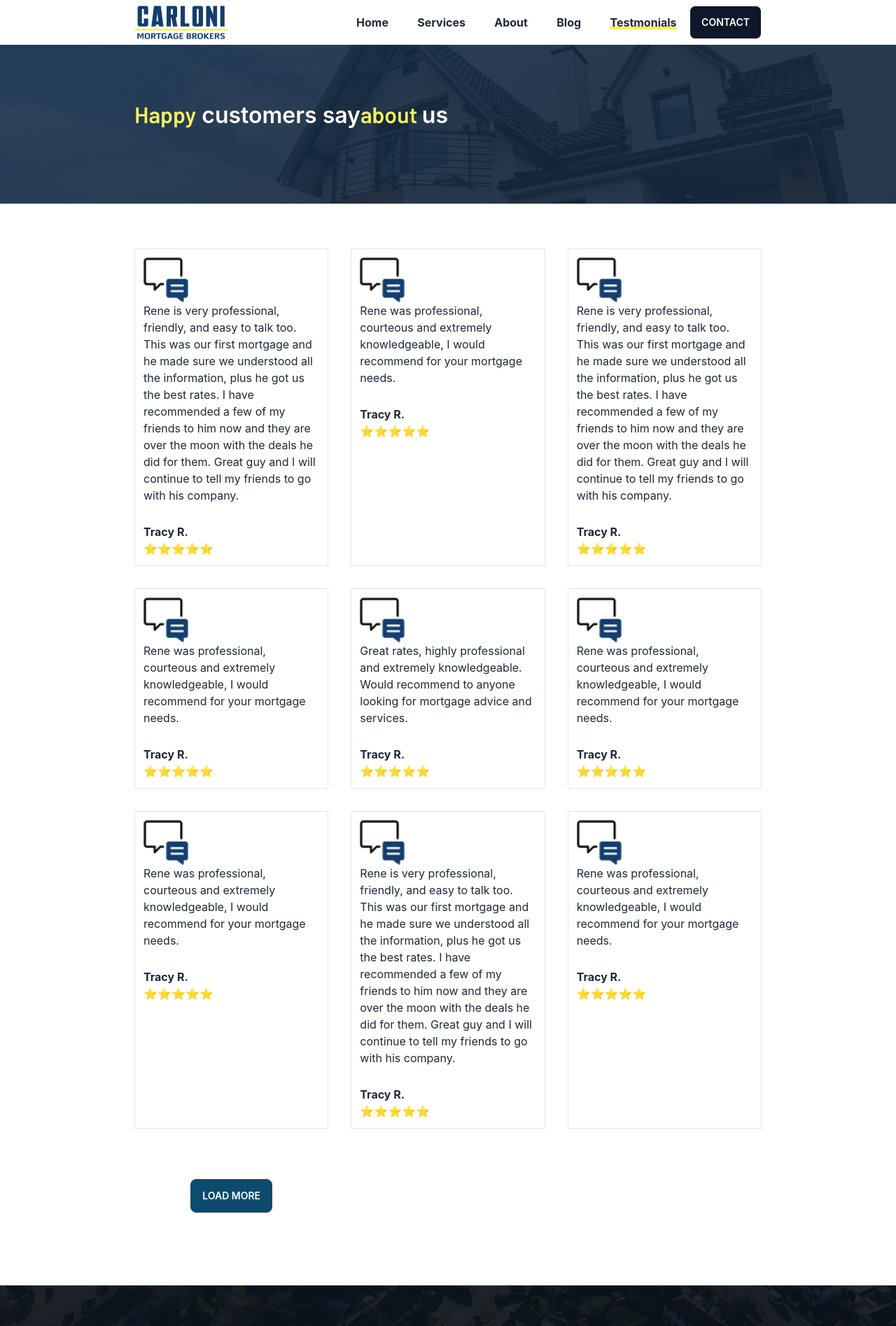
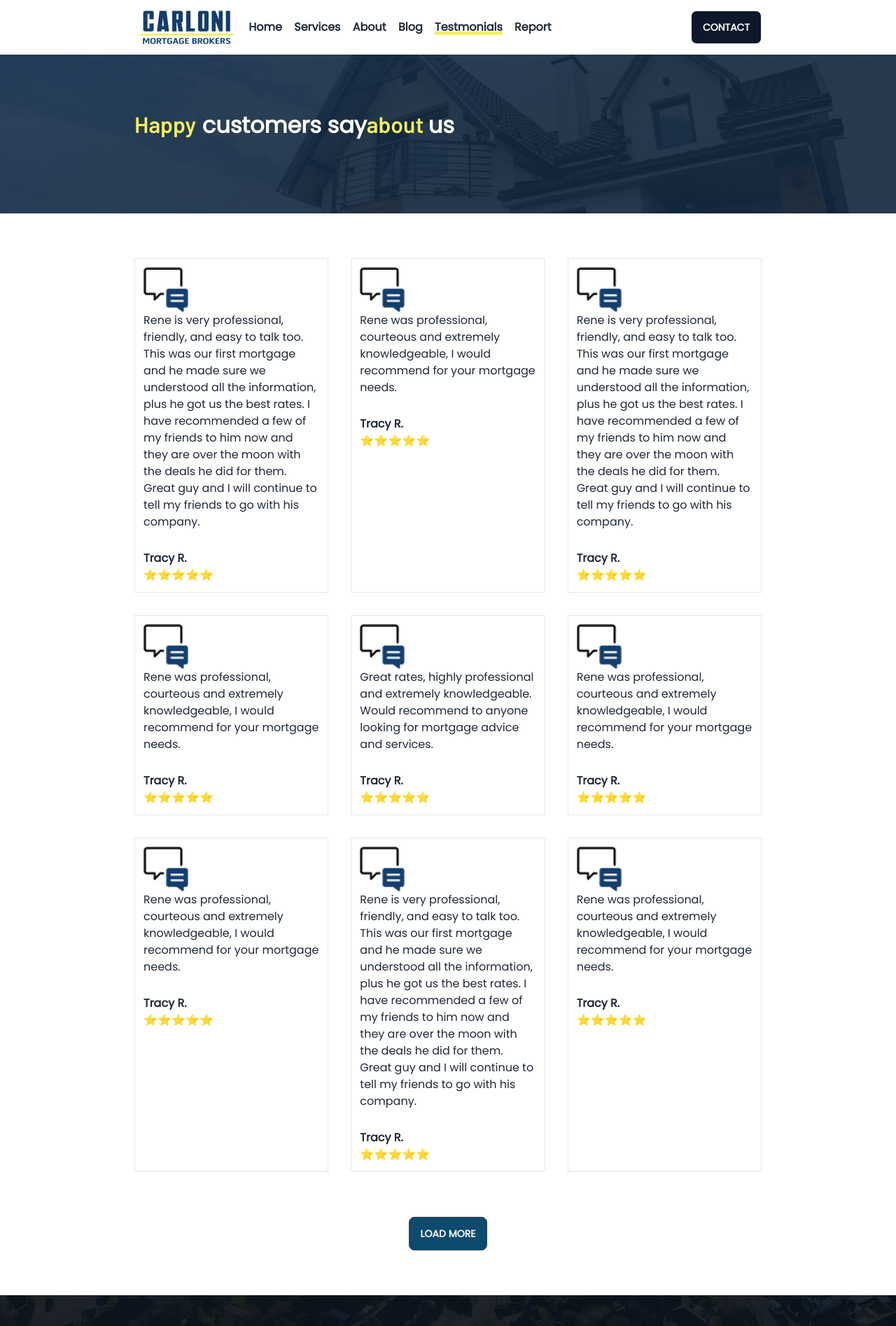
Before and after one commit to pixelean/carloni-client-side, a React (Create React App) app: page /testimonials in a window 1280 px wide. Shown: the top 1895 px of the page at 70% size. Built offline with nearby package versions, Linux system fonts and the light colour scheme.

Commit message:
tetimonial btn resolve

```diff
--- a/src/Components/Blogs/BlogDetails/BlogDetails.css
+++ b/src/Components/Blogs/BlogDetails/BlogDetails.css
@@ -23,9 +23,14 @@
   font-size: 56px;
   line-height: 66px;
 }
+.blogDetailsSection h3 {
+  font-family: Barlow;
+  font-style: Bold;
+  font-size: 24px;
+  line-height: 30px;
+}
 .blogDetailsSection p {
   font-family: Poppins;
-  font-style: Bold;
   font-size: 16px;
   line-height: 26px;
 }
--- a/src/Components/Blogs/BlogDetails/BlogDetails.js
+++ b/src/Components/Blogs/BlogDetails/BlogDetails.js
@@ -41,6 +41,12 @@ const BlogDetails = () => {
         <h1>{blog?.date}</h1>
 
         {/* <p>{blog?.description}</p> */}
+        {blog?.description?.map(d=><div>
+            <h3 className="my-5">{d.title}</h3>
+            <p className="mb-10">{d.content1}</p>
+            <p className="mb-10">{d.content2}</p>
+            <p className="mb-10">{d.content3}</p>
+        </div>)}
 
       </div>
     </div>
--- a/src/Components/Share/Header/Header.css
+++ b/src/Components/Share/Header/Header.css
@@ -1,13 +1,17 @@
-.navContainer{
+.navContainer {
   padding: 0% 15%;
 }
-.navLogo{
+.headerBtn{
+    /* margin: 0px;
+    padding: 0px; */
+}
+.navLogo {
   width: 134px;
   height: 62px;
   padding: 5% 0%;
 }
 
-.navLink{
+.navLink {
   margin-left: 12%;
 }
 
@@ -15,17 +19,16 @@
   background-image: url("../../../Asset/Page1/Rectangle72.png");
   background-repeat: no-repeat;
   background-position: bottom;
-    margin-top: 20%;
-
+  /* margin-top: 20%; */
 }
 
 @media only screen and (max-width: 600px) {
-    .navLogo{
+  .navLogo {
     width: 100px;
     height: 40px;
     padding: 5% 0%;
   }
-    .headerBtn{
+  .headerBtn {
     height: 8px !important;
     width: 3.5rem;
     font-size: x-small;
@@ -33,3 +36,11 @@
     padding: 0%;
   }
 }
+
+@media only screen and (min-device-width: 578px) and (max-device-width: 1000px) {
+  .navLink {
+    margin-left: 5%;
+    justify-content: start;
+  }
+
+}
--- a/src/Components/Share/Header/Header.js
+++ b/src/Components/Share/Header/Header.js
@@ -32,9 +32,9 @@ const Header = () => {
     </>
   );
   return (
-    <div>
-      <div className="navContainer  navbar bg-base-100">
-        <div className="navbar-start">
+    <div className="flex justify-between items-center navContainer ">
+      <div className="  navbar bg-base-100">
+        <div className="">
           <div className="dropdown">
             <label tabIndex={0} className="btn btn-ghost lg:hidden ">
               <svg
@@ -68,13 +68,13 @@ const Header = () => {
         <div className="navbar-center hidden lg:flex">
           <ul className=" menu-horizontal px-1">{menuItems}</ul>
         </div>
-        <div className="navbar-end">
+
+      </div>
+      {/* <div className="navbar-end"> */}
           <button className="headerBtn  btn btn-outline btn-white border-white text-white bg-slate-900">
             <Link to="/contact">Contact</Link>
           </button>
-        </div>
-      </div>
-
+        {/* </div> */}
 
     </div>
   );
--- a/src/Components/Testimonials/Testimonials.css
+++ b/src/Components/Testimonials/Testimonials.css
@@ -6,7 +6,10 @@
   grid-template-columns: repeat(3, 1fr);
   gap: 2rem;
 }
-
+.tesitmonialBtn{
+  display: flex;
+  justify-content: center;
+}
 @media only screen and (max-width: 600px) {
   .reviewContainer {
     padding: 5% 5%;
--- a/src/Components/Testimonials/Testimonials.js
+++ b/src/Components/Testimonials/Testimonials.js
@@ -23,9 +23,10 @@ const Testimonials = () => {
           </div>
         ))}
 
-      <div className="text-center my-10 ">
-        <button className="btn bg-sky-900 mx-auto text-center">Load More</button>
+
       </div>
+      <div className="text-center mt-16 tesitmonialBtn">
+          <button className="btn bg-sky-900 ">Load More</button>
         </div>
     </div>
   );
--- a/src/index.css
+++ b/src/index.css
@@ -1,13 +1,15 @@
+@import url("https://fonts.googleapis.com/css2?family=Poppins:wght@300;400&display=swap");
+
+@import url("https://fonts.googleapis.com/css2?family=Barlow:wght@300&family=Poppins:wght@300&display=swap");
+
 body {
   margin: 0;
-  font-family: -apple-system, BlinkMacSystemFont, 'Segoe UI', 'Roboto', 'Oxygen',
-    'Ubuntu', 'Cantarell', 'Fira Sans', 'Droid Sans', 'Helvetica Neue',
-    sans-serif;
+  font-family: "Poppins", sans-serif,"Barlow";
   -webkit-font-smoothing: antialiased;
   -moz-osx-font-smoothing: grayscale;
 }
 
 code {
-  font-family: source-code-pro, Menlo, Monaco, Consolas, 'Courier New',
+  font-family: source-code-pro, Menlo, Monaco, Consolas, "Courier New",
     monospace;
 }
```
Lines whose indentation alone changed are shown as unchanged.
